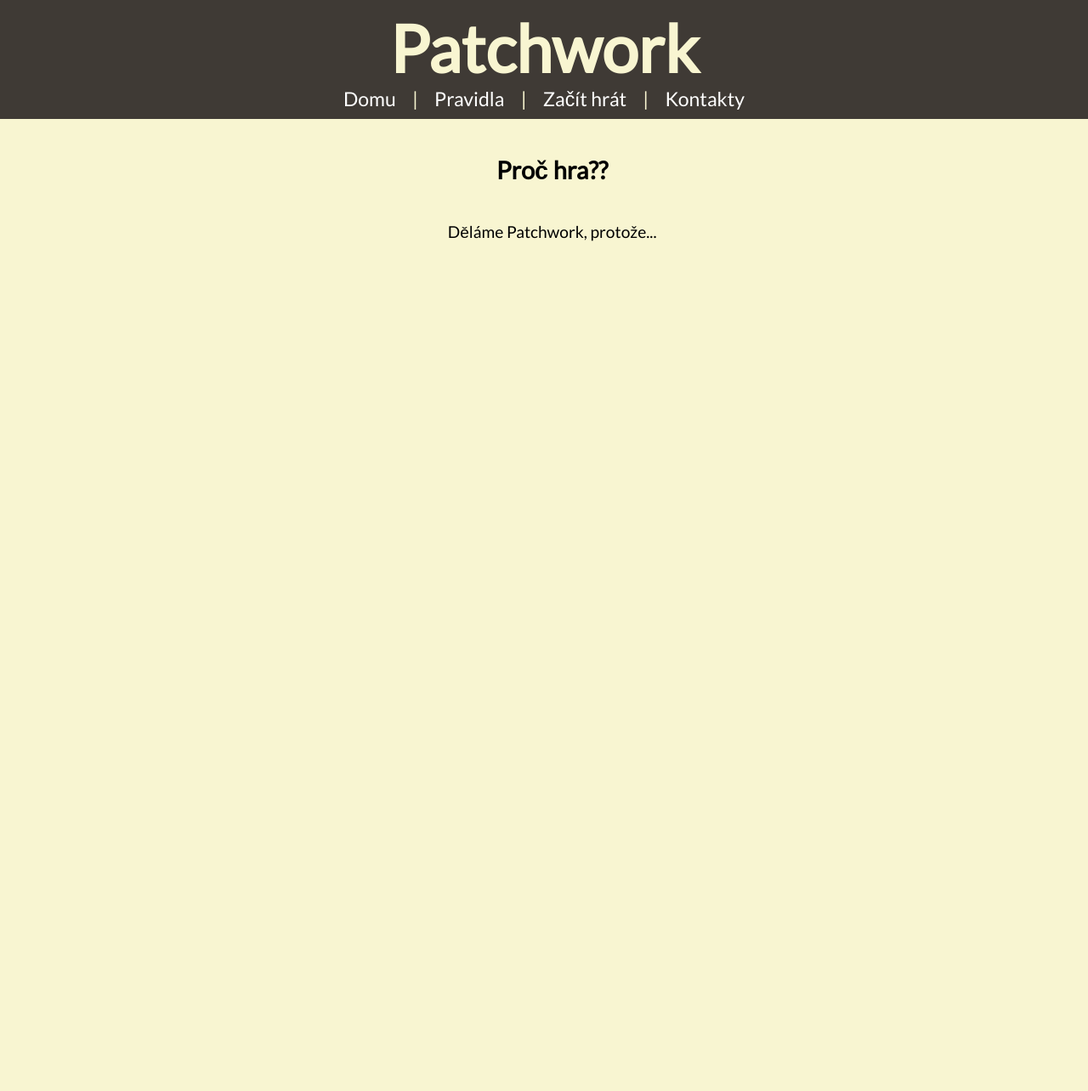
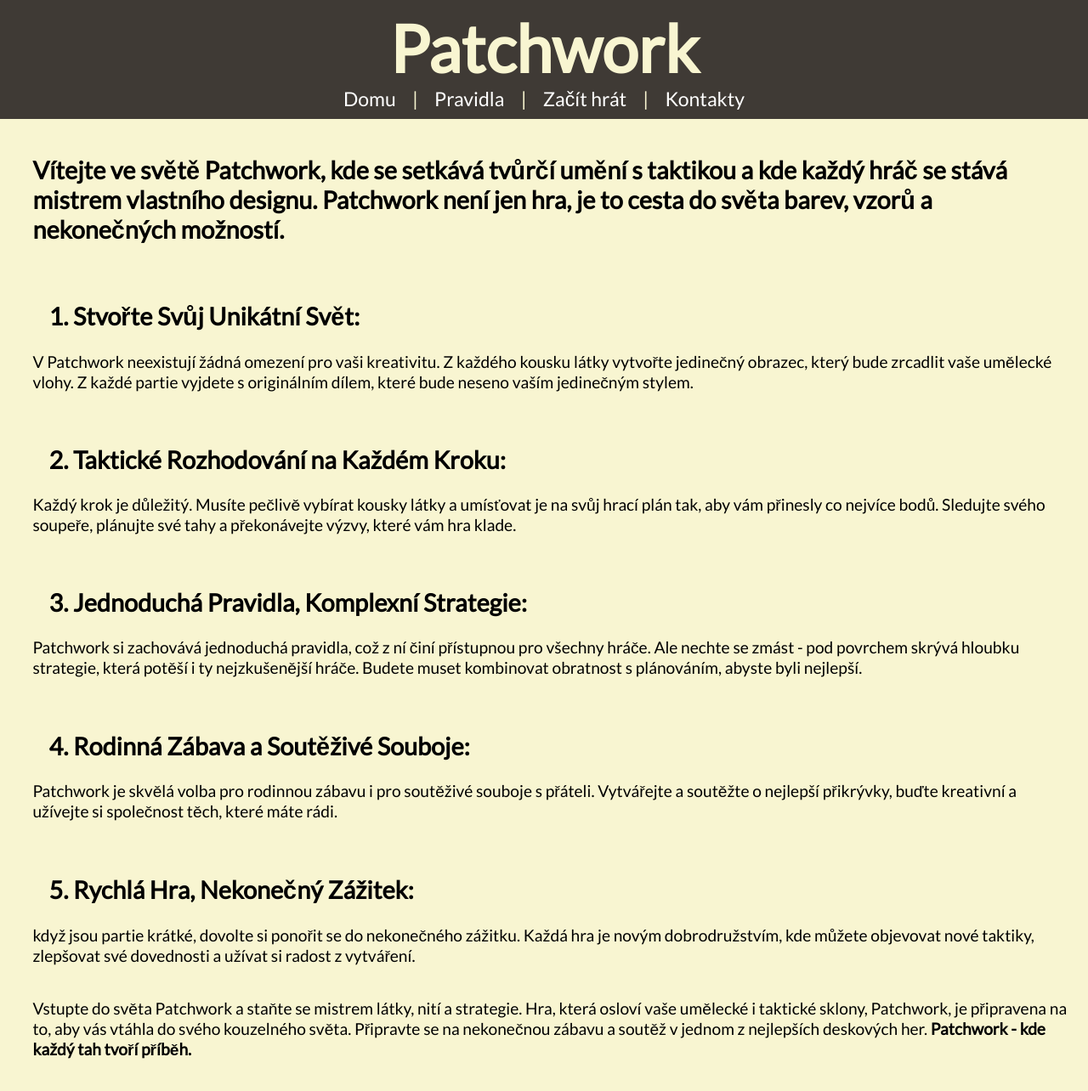
Before and after one commit to LucieDuskova/Patchwork, a React (Vite) app: page / in a window 1280 px wide. Shown: the whole page at 85% size. Before the commit the page ends 800 px from the top, so only its background shows below. Built offline with nearby package versions, Linux system fonts and the light colour scheme.

Commit message:
text do HomePage

```diff
--- a/src/pages/HomePage/index.jsx
+++ b/src/pages/HomePage/index.jsx
@@ -3,8 +3,40 @@ import './style.css';
 export const HomePage = () => {
   return (
     <main>
-      <h2>Proč hra??</h2>
-      <p>Děláme Patchwork, protože... </p>
+      <h2>
+        Vítejte ve světě Patchwork, kde se setkává tvůrčí umění s taktikou a kde každý hráč se stává mistrem vlastního designu. Patchwork není jen hra, je to cesta do světa barev, vzorů a nekonečných možností.
+      </h2>
+
+      <p>
+        <h2>1. Stvořte Svůj Unikátní Svět: </h2>
+        V Patchwork neexistují žádná omezení pro vaši kreativitu. Z každého kousku látky vytvořte jedinečný obrazec, který bude zrcadlit vaše umělecké vlohy. Z každé partie vyjdete s originálním dílem, které bude neseno vaším jedinečným stylem.
+      </p>
+
+      <p>
+        <h2>2. Taktické Rozhodování na Každém Kroku: </h2>
+        Každý krok je důležitý. Musíte pečlivě vybírat kousky látky a umísťovat je na svůj hrací plán tak, aby vám přinesly co nejvíce bodů. Sledujte svého soupeře, plánujte své tahy a překonávejte výzvy, které vám hra klade.
+      </p>
+
+      <p>
+        <h2>3. Jednoduchá Pravidla, Komplexní Strategie: </h2>
+        Patchwork si zachovává jednoduchá pravidla, což z ní činí přístupnou pro všechny hráče. Ale nechte se zmást - pod povrchem skrývá hloubku strategie, která potěší i ty nejzkušenější hráče. Budete muset kombinovat obratnost s plánováním, abyste byli nejlepší.
+      </p>
+
+      <p>
+        <h2>4. Rodinná Zábava a Soutěživé Souboje:</h2> Patchwork je skvělá volba pro rodinnou zábavu i pro soutěživé souboje s přáteli. Vytvářejte a soutěžte o nejlepší přikrývky, buďte kreativní a užívejte si společnost těch, které máte rádi.
+      </p>
+
+      <p>
+        <h2>5. Rychlá Hra, Nekonečný Zážitek: </h2>
+        když jsou partie krátké, dovolte si ponořit se do nekonečného zážitku.
+        Každá hra je novým dobrodružstvím, kde můžete objevovat nové taktiky,
+        zlepšovat své dovednosti a užívat si radost z vytváření.
+      </p>
+
+      <p>
+        Vstupte do světa Patchwork a staňte se mistrem látky, nití a strategie. Hra, která osloví vaše umělecké i taktické sklony, Patchwork, je připravena na to, aby vás vtáhla do svého kouzelného světa. Připravte se na nekonečnou zábavu a soutěž v jednom z nejlepších deskových her.
+        <strong> Patchwork - kde každý tah tvoří příběh.</strong>
+      </p>
     </main>
   );
 };
```
